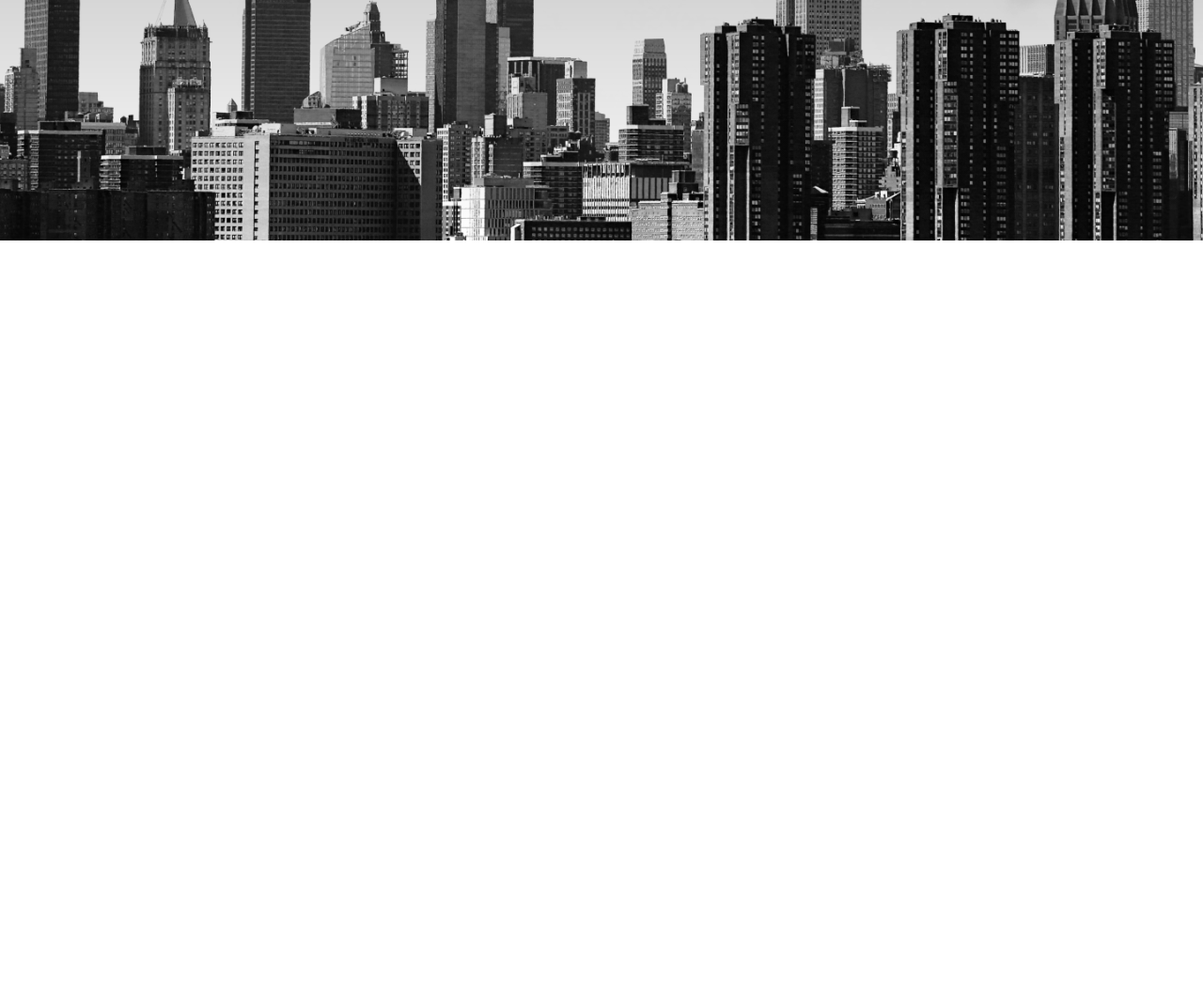
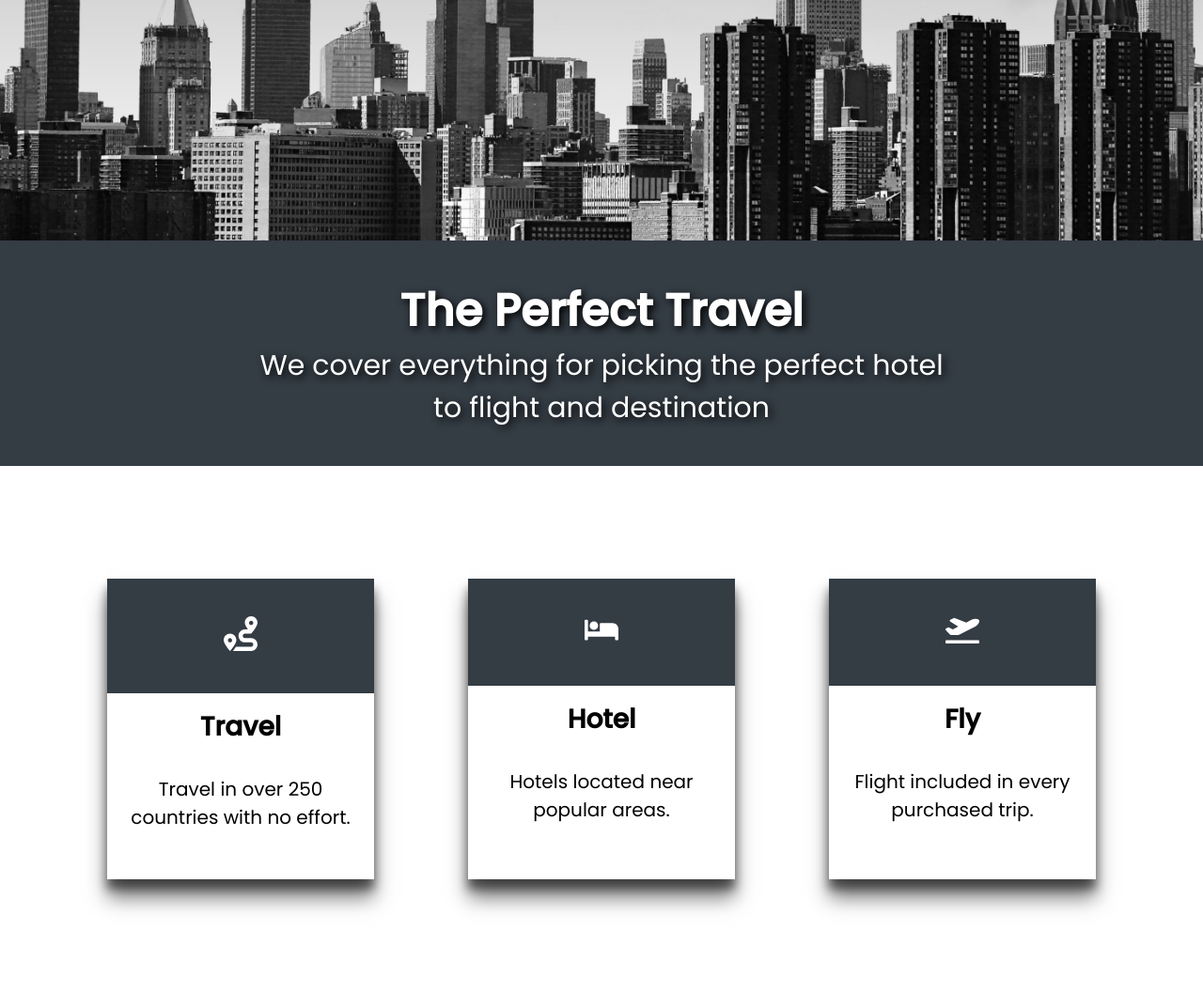
Before and after one commit to jgcastro/travelSite, a plain HTML site: page index.html in a window 1280 px wide. Shown: the part 1364-2420 px from the top of the page at 94% size. Before the commit the page ends 1620 px from the top, so only its background shows below. Drawn offline with Linux system fonts and the light colour scheme; a web font is replaced by a local one.

Commit message:
Added the benifits section and the styles

```diff
--- a/css/style.css
+++ b/css/style.css
@@ -154,8 +154,6 @@ nav ul li a:hover {
   animation: cloudAnimation 10s infinite alternate ease-in-out;
 }
 
-.moving-cloud-1 {
-}
 .moving-cloud-2 {
   top: 20%;
   z-index: -2;
@@ -170,6 +168,58 @@ nav ul li a:hover {
     transform: translate(0%, 0%);
   }
 }
+
+/* BENEFITS SECTIONS */
+
+.benefits-head {
+  background: #343c44;
+  min-height: 30vh;
+  display: flex;
+  flex-direction: column;
+  justify-content: center;
+  text-align: center;
+  padding: 5rem;
+  color: white;
+  text-shadow: 3px 3px 8px #000;
+}
+
+.benefits-head {
+  padding: 1rem;
+}
+
+.cards {
+  width: 90%;
+  margin: auto;
+  min-height: 70vh;
+  display: flex;
+  justify-content: space-evenly;
+  align-items: center;
+  text-align: center;
+  flex-wrap: wrap;
+}
+
+.card {
+  flex: 1 1 25rem;
+  min-height: 40vh;
+  margin: 2rem 5rem;
+  box-shadow: 0px 10px 10px rgba(0, 0, 0, 0.5), 0px 20px 20px rgba(0, 0, 0, 0.5);
+}
+
+.card img {
+  max-width: 15%;
+  margin: 2rem;
+}
+
+.card-icon {
+  background: #343c44;
+  padding: 2rem;
+}
+
+.card p,
+.card h4 {
+  padding: 1.5rem;
+}
+
 /* MEDIA QUERY */
 
 @media screen and (max-width: 932px) {
--- a/index.html
+++ b/index.html
@@ -36,6 +36,35 @@
             <img src="./img/cloud.png" class="moving-cloud-2 cloud" alt="">
         </header>
     </section>
+    <section class="benefits">
+        <header class="benefits-head">
+            <h2>The Perfect Travel</h2>
+            <h3>We cover everything for picking the perfect hotel <br /> to flight and destination</h3>
+        </header>
+        <div class="cards">
+            <div class="card">
+                <div class="card-icon">
+                    <img src="./icons/route-solid.svg" alt="">
+                </div>
+                <h4>Travel</h4>
+                <p>Travel in over 250 countries with no effort.</p>
+            </div>
+            <div class="card">
+                <div class="card-icon">
+                    <img src="./icons/bed-solid.svg" alt="">
+                </div>
+                <h4>Hotel</h4>
+                <p>Hotels located near popular areas.</p>
+            </div>
+            <div class="card">
+                <div class="card-icon">
+                    <img src="./icons/plane-departure-solid.svg" alt="">
+                </div>
+                <h4>Fly</h4>
+                <p>Flight included in every purchased trip.</p>
+            </div>
+        </div>
+    </section>
 </body>
 
 </html>
```
